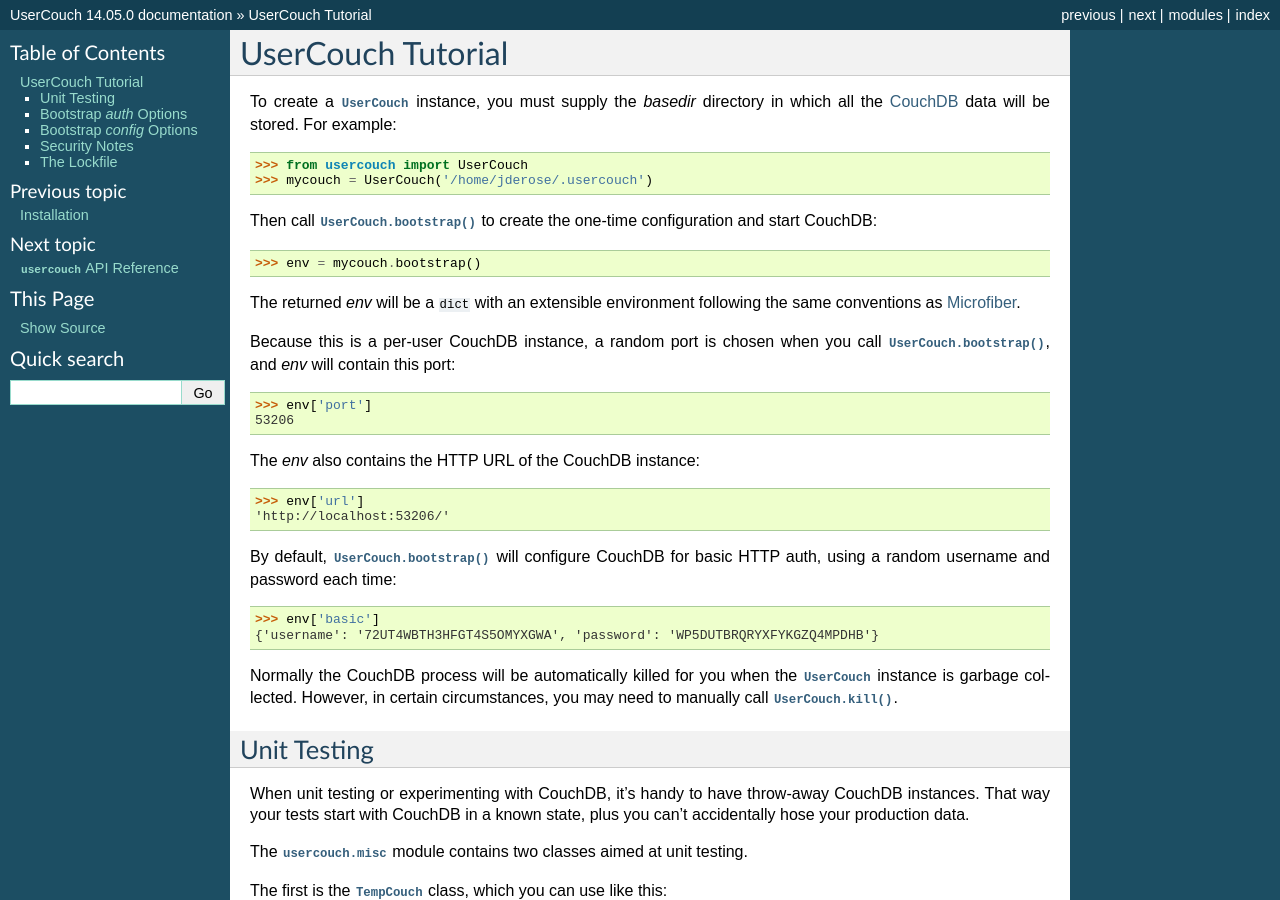
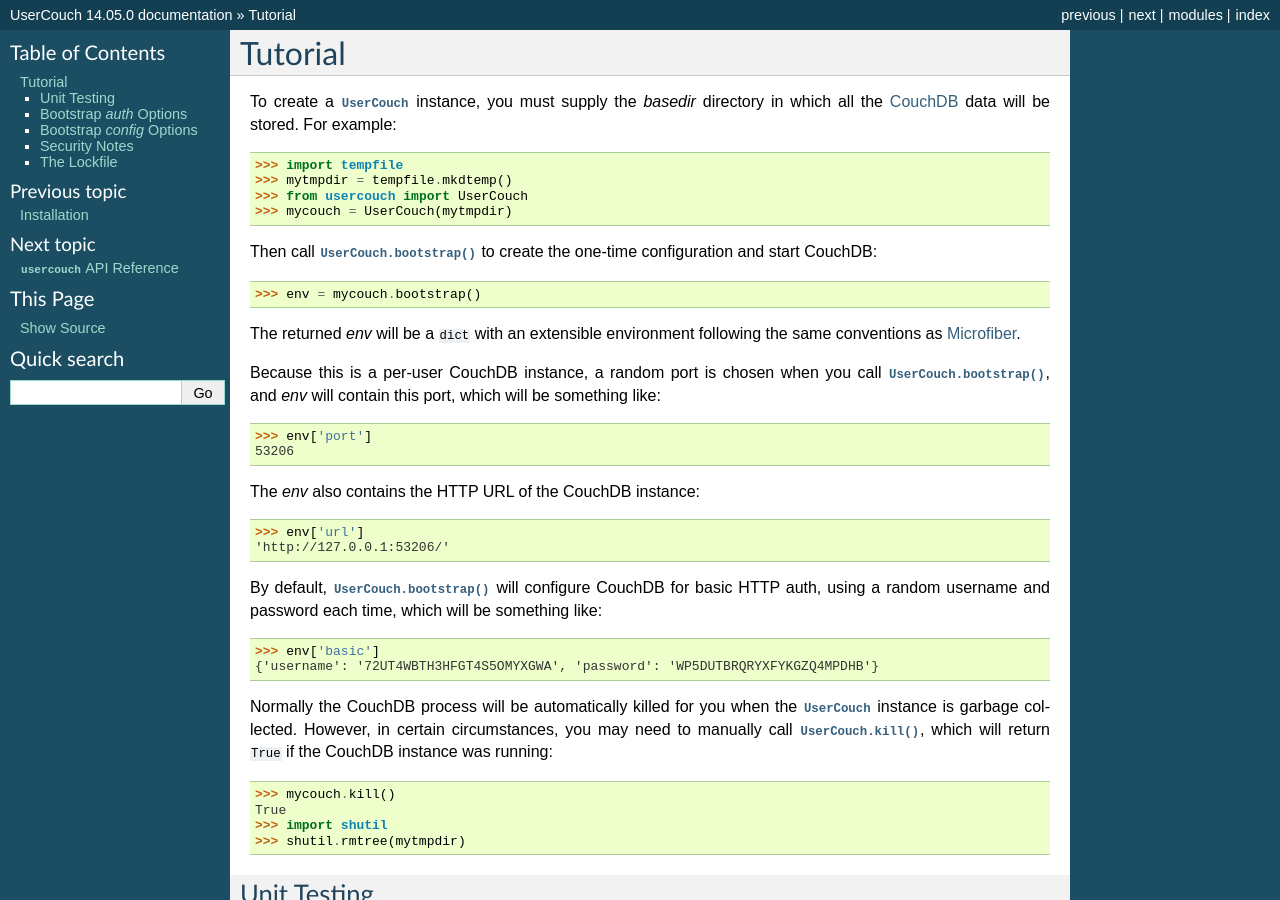
Before and after one commit to json420/usercouch, a Sphinx documentation site: the page built from doc/tutorial.rst, in a window 1280 px wide and 900 px high. Built offline with Sphinx 7.4.7, drawn with Linux system fonts in a browser that asks for light colours; pages that are not in the unit, such as notebooks, are missing from menus; the version number is read from the project's files by our own code; some of the changed text lies outside the part shown.

Commit message:
Got all Sphinx doctests passing; random_b32() has been dropped from usercouch, remove from usercouch.rst

```diff
--- a/doc/tutorial.rst
+++ b/doc/tutorial.rst
@@ -1,13 +1,15 @@
-UserCouch Tutorial
-==================
+Tutorial
+========
 
 .. py:currentmodule:: usercouch
 
 To create a :class:`UserCouch` instance, you must supply the *basedir*
 directory in which all the `CouchDB`_ data will be stored.  For example:
 
+>>> import tempfile
+>>> mytmpdir = tempfile.mkdtemp()
 >>> from usercouch import UserCouch
->>> mycouch = UserCouch('/home/jderose/.usercouch')
+>>> mycouch = UserCouch(mytmpdir)
 
 Then  call :meth:`UserCouch.bootstrap()` to create the one-time configuration
 and start CouchDB:
@@ -18,25 +20,33 @@
 following the same conventions as `Microfiber`_.
 
 Because this is a per-user CouchDB instance, a random port is chosen when you
-call :meth:`UserCouch.bootstrap()`, and *env* will contain this port:
+call :meth:`UserCouch.bootstrap()`, and *env* will contain this port, which will
+be something like:
 
->>> env['port']
+>>> env['port']  #doctest: +SKIP
 53206
 
 The *env* also contains the HTTP URL of the CouchDB instance:
 
->>> env['url']
-'http://localhost:53206/'
+>>> env['url']  #doctest: +SKIP
+'http://127.0.0.1:53206/'
 
 By default, :meth:`UserCouch.bootstrap()` will configure CouchDB for basic
-HTTP auth, using a random username and password each time:
+HTTP auth, using a random username and password each time, which will be
+something like:
 
->>> env['basic']
+>>> env['basic']  #doctest: +SKIP
 {'username': '72UT4WBTH3HFGT4S5OMYXGWA', 'password': 'WP5DUTBRQRYXFYKGZQ4MPDHB'}
 
 Normally the CouchDB process will be automatically killed for you when the
 :class:`UserCouch` instance is garbage collected.  However, in certain
-circumstances, you may need to manually call :meth:`UserCouch.kill()`.
+circumstances, you may need to manually call :meth:`UserCouch.kill()`, which
+will return ``True`` if the CouchDB instance was running:
+
+>>> mycouch.kill()
+True
+>>> import shutil
+>>> shutil.rmtree(mytmpdir)
 
 
 
@@ -95,40 +105,40 @@
 The :meth:`UserCouch.bootstrap()` *auth* kwarg can be ``'open'``, ``'basic'``,
 or ``'oauth'``.  As noted above, it defaults to ``'basic'``.
 
-If you use ``auth='open'``, you'll get an *env* similar to this:
+If you use ``auth='open'``, you'll get an *env* similar to this::
 
->>> {
-...     'port': 41505,
-...     'url': 'http://localhost:41505/',
-... }
+    {
+        'port': 41505,
+        'url': 'http://localhost:41505/',
+    }
 
-If you use ``auth='basic'``, you'll get an *env* similar to this:
+If you use ``auth='basic'``, you'll get an *env* similar to this::
 
->>> {
-...     'port': 57910,
-...     'url': 'http://localhost:57910/',
-...     'basic': {
-...         'username': 'BKBTG7MX5Z6CTWHBOBXOX63S',
-...         'password': 'YGQQRSDMIF6GTZ6JMETWPUUE',
-...     },
-... }
+    {
+        'port': 57910,
+        'url': 'http://localhost:57910/',
+        'basic': {
+            'username': 'BKBTG7MX5Z6CTWHBOBXOX63S',
+            'password': 'YGQQRSDMIF6GTZ6JMETWPUUE',
+        },
+    }
 
-If you use ``auth='oauth'``, you'll get an *env* similar to this:
+If you use ``auth='oauth'``, you'll get an *env* similar to this::
 
->>> {
-...     'port': 56618
-...     'url': 'http://localhost:56618/',
-...     'basic': {
-...         'username': 'MAO5VQIKCJWS7NGGMV2IYC7S',
-...         'password': 'A7RDFDAMUFFFBP72VWSGK5QD',
-...     },
-...     'oauth': {
-...         'consumer_key': 'MDWS6LVY4N7TSBKCNW4UWMVW',
-...         'consumer_secret': 'DA2TGMAUTRASC67ZZPVJAXYY',
-...         'token': 'PU7WWZNC3RJDX3CAOW3Q6TZW',
-...         'token_secret': 'H7XPTS2QHKYFQ4Z35NSKF3FR',
-...     },
-... }
+    {
+        'port': 56618
+        'url': 'http://localhost:56618/',
+        'basic': {
+            'username': 'MAO5VQIKCJWS7NGGMV2IYC7S',
+            'password': 'A7RDFDAMUFFFBP72VWSGK5QD',
+        },
+        'oauth': {
+            'consumer_key': 'MDWS6LVY4N7TSBKCNW4UWMVW',
+            'consumer_secret': 'DA2TGMAUTRASC67ZZPVJAXYY',
+            'token': 'PU7WWZNC3RJDX3CAOW3Q6TZW',
+            'token_secret': 'H7XPTS2QHKYFQ4Z35NSKF3FR',
+        },
+    }
 
 
 
@@ -191,24 +201,24 @@
 If you provide *ssl*, CouchDB will be configured for SSL support and will be
 listening on two different random ports (one with SSL, the other without).
 When you call :meth:`UserCouch.bootstrap()`, the returned *env* will have an
-``env['x_env_ssl']`` sub-dictionary like this:
+``env['x_env_ssl']`` sub-dictionary like this::
 
->>> {
-...     'basic': {
-...         'password': 'F5KTCQAIKTFBOW7TKRRUUNMT',
-...         'username': 'BJPIMDUNVDULIJHECBFCZHDQ'
-...     },
-...     'port': 56355,
-...     'url': 'http://127.0.0.1:56355/',
-...     'x_env_ssl': {
-...         'basic': {
-...             'password': 'F5KTCQAIKTFBOW7TKRRUUNMT',
-...             'username': 'BJPIMDUNVDULIJHECBFCZHDQ'
-...         },
-...         'port': 42647,
-...         'url': 'https://127.0.0.1:42647/'
-...     }
-... }
+    {
+        'basic': {
+            'password': 'F5KTCQAIKTFBOW7TKRRUUNMT',
+            'username': 'BJPIMDUNVDULIJHECBFCZHDQ'
+        },
+        'port': 56355,
+        'url': 'http://127.0.0.1:56355/',
+        'x_env_ssl': {
+            'basic': {
+                'password': 'F5KTCQAIKTFBOW7TKRRUUNMT',
+                'username': 'BJPIMDUNVDULIJHECBFCZHDQ'
+            },
+            'port': 42647,
+            'url': 'https://127.0.0.1:42647/'
+        }
+    }
 
 
 
@@ -232,6 +242,7 @@
 clear-text of the OAuth tokens must be written to the session.ini file.
 
 
+
 The Lockfile
 ------------
 
@@ -242,10 +253,13 @@
 
 If the lock cannot be aquired, a :exc:`LockError` is raised:
 
->>> mycouch2 = UserCouch('/home/jderose/.usercouch')
+>>> tmpdir = tempfile.mkdtemp()
+>>> couch1 = UserCouch(tmpdir)
+>>> couch2 = UserCouch(tmpdir)
 Traceback (most recent call last):
   ...
 usercouch.LockError: cannot acquire exclusive lock on '/home/jderose/.usercouch/lockfile'
+>>> shutil.rmtree(tmpdir)
 
 Note that it's perfectly fine for multiple :class:`UserCouch` instances to be running
 simultaneously as long as each uses its own *basedir*.
```
Also changed, not shown: other parts of doc/tutorial.rst (+1 -1 lines), doc/index.rst (+7 -2 lines), doc/usercouch.rst (+9 -14 lines).
